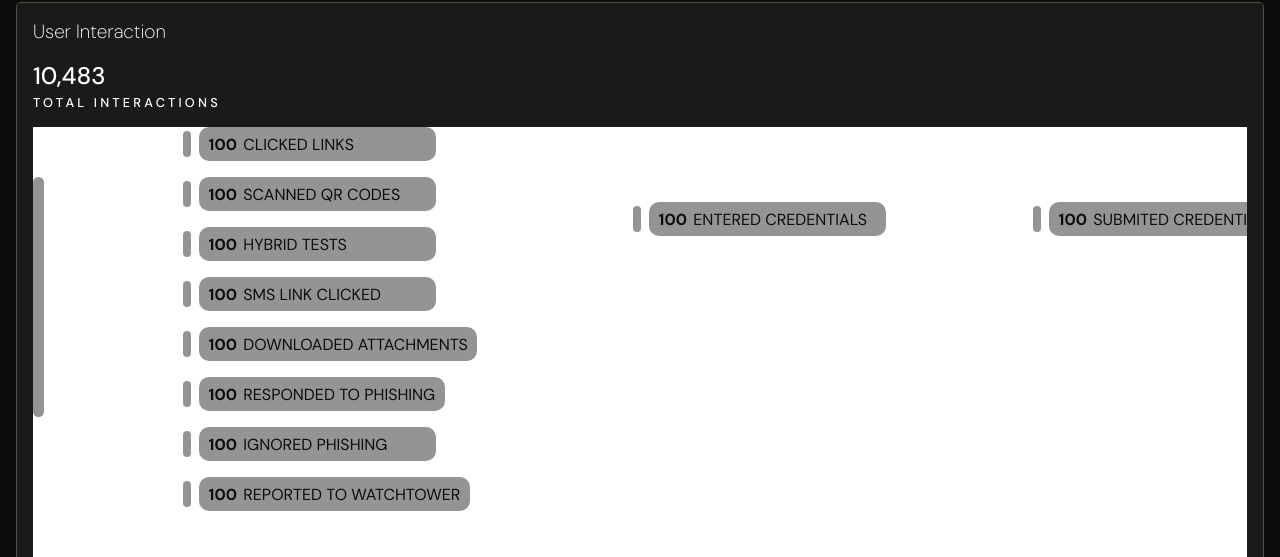
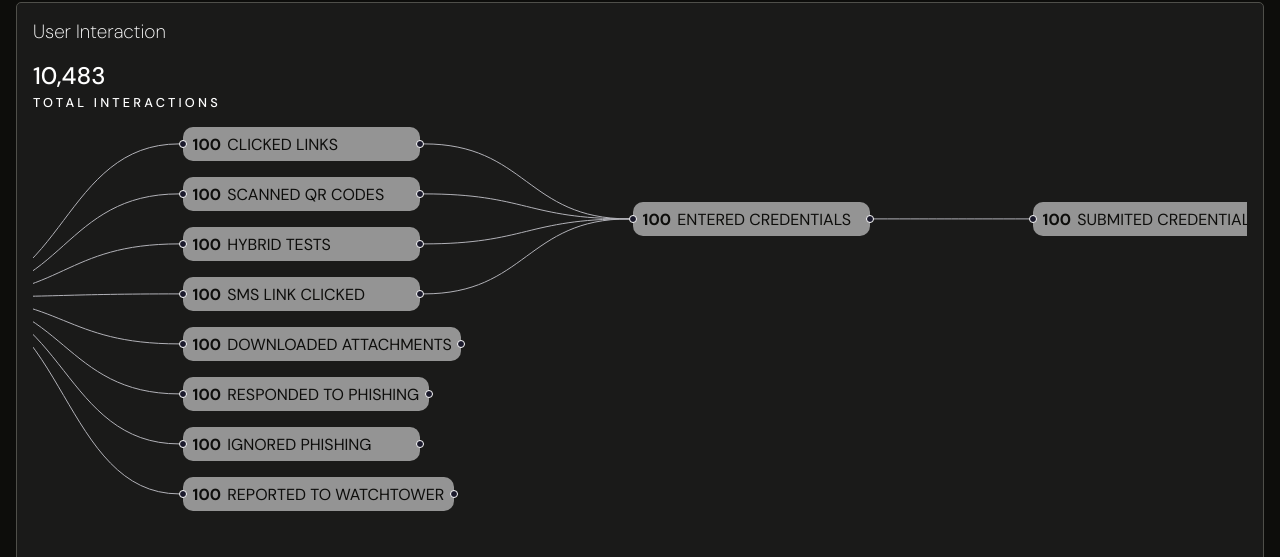
Before and after one commit to MohakWaghchaure/assignment-dune-security, a React (Create React App) app: page / in a window 1280 px wide. Shown: the part 80-637 px from the top of the page. Built offline with nearby package versions, Linux system fonts and the light colour scheme; what ag-grid-community would draw is missing.

Commit message:
react flow edges fix

```diff
--- a/src/components/CustomChart.tsx
+++ b/src/components/CustomChart.tsx
@@ -1,120 +1,94 @@
 import React, { useState } from 'react';
-import { ReactFlow } from '@xyflow/react';
-
+import { BaseEdge, EdgeProps, getBezierPath, Handle, Position, ReactFlow } from '@xyflow/react';
 import '@xyflow/react/dist/style.css';
 
 const initialEdges = [
-  { id: 'edge-1', source: 'node-1', sourceHandle: 'a', target: 'node-2' },
-  { id: 'edge-2', source: 'node-1', sourceHandle: 'b', target: 'node-3' },
+  { id: '1-2', source: 'node-1', target: 'node-2', },
+  { id: '1-3', source: 'node-1', target: 'node-3', },
+  { id: '1-4', source: 'node-1', target: 'node-4', },
+  { id: '1-5', source: 'node-1', target: 'node-5', },
+  { id: '1-6', source: 'node-1', target: 'node-6', },
+  { id: '1-7', source: 'node-1', target: 'node-7', },
+  { id: '1-8', source: 'node-1', target: 'node-8', },
+  { id: '1-9', source: 'node-1', target: 'node-9', },
+  { id: '2-10', source: 'node-2', target: 'node-10', },
+  { id: '3-10', source: 'node-3', target: 'node-10', },
+  { id: '4-10', source: 'node-4', target: 'node-10', },
+  { id: '5-10', source: 'node-5', target: 'node-10', },
+  { id: '10-11', source: 'node-10', target: 'node-11', },
+  { id: '11-12', source: 'node-11', target: 'node-12', },
 ];
 
 const initialNodes = [
-  {
-    id: 'node-1',
-    data: { label: '', count: 0, },
-    position: { x: 0, y: 50 },
-    type: 'startingNode',
-  },
-  {
-    id: 'node-2',
-    data: { label: 'CLICKED LINKS', count: 100, },
-    position: { x: 150, y: 0 },
-    type: 'custom',
-  },
-  {
-    id: 'node-3',
-    data: { label: 'SCANNED QR CODES', count: 100, },
-    position: { x: 150, y: 50 },
-    type: 'custom',
-  },
-  {
-    id: 'node-4',
-    data: { label: 'HYBRID TESTS', count: 100 },
-    position: { x: 150, y: 100 },
-    type: 'custom',
-  },
-  {
-    id: 'node-5',
-    data: { label: 'SMS LINK CLICKED', count: 100, },
-    position: { x: 150, y: 150 },
-    type: 'custom',
-  },
-  {
-    id: 'node-6',
-    data: { label: 'DOWNLOADED ATTACHMENTS', count: 100, },
-    position: { x: 150, y: 200 },
-    type: 'custom',
-  },
-  {
-    id: 'node-7',
-    data: { label: 'RESPONDED TO PHISHING', count: 100, },
-    position: { x: 150, y: 250 },
-    type: 'custom',
-  },
-  {
-    id: 'node-8',
-    data: { label: 'IGNORED PHISHING', count: 100, },
-    position: { x: 150, y: 300 },
-    type: 'custom',
-  },
-  {
-    id: 'node-9',
-    data: { label: 'REPORTED TO WATCHTOWER', count: 100, },
-    position: { x: 150, y: 350 },
-    type: 'custom',
-  },
-  {
-    id: 'node-10',
-    data: { label: 'ENTERED CREDENTIALS', count: 100, },
-    position: { x: 600, y: 75 },
-    type: 'custom',
-  },
-  {
-    id: 'node-11',
-    data: { label: 'SUBMITED CREDENTIALS', count: 100, },
-    position: { x: 1000, y: 75 },
-    type: 'custom',
-  },
-  {
-    id: 'node-12',
-    data: { label: 'ENTERED MFA', count: 100, },
-    position: { x: 1400, y: 75 },
-    type: 'custom',
-  },
+  { id: 'node-1', data: { label: '', count: 0 }, position: { x: -100, y: 50 }, type: 'startingNode', sourcePosition: Position.Right },
+  { id: 'node-2', data: { label: 'CLICKED LINKS', count: 100 }, position: { x: 150, y: 0 }, type: 'custom', sourcePosition: Position.Right, targetPosition: Position.Left },
+  { id: 'node-3', data: { label: 'SCANNED QR CODES', count: 100 }, position: { x: 150, y: 50 }, type: 'custom', sourcePosition: Position.Right, targetPosition: Position.Left },
+  { id: 'node-4', data: { label: 'HYBRID TESTS', count: 100 }, position: { x: 150, y: 100 }, type: 'custom', sourcePosition: Position.Right, targetPosition: Position.Left },
+  { id: 'node-5', data: { label: 'SMS LINK CLICKED', count: 100 }, position: { x: 150, y: 150 }, type: 'custom', sourcePosition: Position.Right, targetPosition: Position.Left },
+  { id: 'node-6', data: { label: 'DOWNLOADED ATTACHMENTS', count: 100 }, position: { x: 150, y: 200 }, type: 'custom', sourcePosition: Position.Right, targetPosition: Position.Left },
+  { id: 'node-7', data: { label: 'RESPONDED TO PHISHING', count: 100 }, position: { x: 150, y: 250 }, type: 'custom', sourcePosition: Position.Right, targetPosition: Position.Left },
+  { id: 'node-8', data: { label: 'IGNORED PHISHING', count: 100 }, position: { x: 150, y: 300 }, type: 'custom', sourcePosition: Position.Right, targetPosition: Position.Left },
+  { id: 'node-9', data: { label: 'REPORTED TO WATCHTOWER', count: 100 }, position: { x: 150, y: 350 }, type: 'custom', sourcePosition: Position.Right, targetPosition: Position.Left },
+  { id: 'node-10', data: { label: 'ENTERED CREDENTIALS', count: 100 }, position: { x: 600, y: 75 }, type: 'custom', sourcePosition: Position.Right, targetPosition: Position.Left },
+  { id: 'node-11', data: { label: 'SUBMITED CREDENTIALS', count: 100 }, position: { x: 1000, y: 75 }, type: 'custom', sourcePosition: Position.Right, targetPosition: Position.Left },
+  { id: 'node-12', data: { label: 'ENTERED MFA', count: 100 }, position: { x: 1400, y: 75 }, type: 'custom', sourcePosition: Position.Right, targetPosition: Position.Left },
 ];
-
 
 const CustomNode = ({ data }: { data: { label: string, count: number } }) => {
   return (
     <div className='custom-node-wrapper'>
-      <div className='node-start'></div>
+    <Handle type="target" position={Position.Left} id="a" />
       <div className="custom-node">
         <div className="count">{data.count}</div>
         <div className="label">{data.label}</div>
       </div>
-    </div>
-
-  );
+    <Handle type="source" position={Position.Right} id="b" />
+  </div>
+  )
 };
 
 const StartingNode = () => {
   return (
     <div className='starting-node-wrapper'>
+      <Handle type="source" position={Position.Right} id='a'/>
       <div className='starting-node'></div>
     </div>
-
   );
 };
 
-const nodeTypes = { custom: CustomNode, startingNode: StartingNode, };
+const CustomNEdge: React.FC<EdgeProps> = ({ id, sourceX, sourceY, targetX, targetY }) => {
+  const [edgePath] = getBezierPath({
+    sourceX: sourceX + 10,
+    sourceY,
+    targetX: targetX - 10,
+    targetY,
+    sourcePosition: Position.Right,
+    targetPosition: Position.Left,
+    curvature: 0.5,
+  });
+
+  return (
+    <BaseEdge
+      id={id}
+      path={edgePath}
+      style={{ stroke: '#4F4F4A', strokeWidth: 10, strokeLinecap: 'square', strokeOpacity: 0.8 }}
+    />
+  );
+};
+
+const nodeTypes = { custom: CustomNode, startingNode: StartingNode };
+const edgeTypes = { 'custom-edge': CustomNEdge };
 
 export default function CustomChart() {
-  const [nodes, setNodes] = useState(initialNodes);
-  const [edges, setEdges] = useState(initialEdges);
   return (
     <div className="custom-chart-wrapper" style={{ width: '100%', height: '500px' }}>
-      <ReactFlow nodes={nodes} edges={edges} nodeTypes={nodeTypes}>
-      </ReactFlow>
+      <ReactFlow
+        nodes={initialNodes}
+        edges={initialEdges}
+        edgeTypes={edgeTypes}
+        nodeTypes={nodeTypes}
+
+      />
     </div>
   );
 }
--- a/src/components/FlowDiagram.tsx
+++ b/src/components/FlowDiagram.tsx
@@ -1,4 +1,5 @@
 import * as React from 'react';
+import FlowChart from './FlowChart';
 import CustomChart from './CustomChart';
 
 export default function FlowDiagram() {
@@ -8,6 +9,7 @@ export default function FlowDiagram() {
       <div className='interactions'>10,483</div>
       <div className='sub-text'>TOTAL INTERACTIONS</div>
       <div className=''>
+        {/* <FlowChart></FlowChart> */}
         <CustomChart></CustomChart>
       </div>
     </div>
--- a/src/styles/common.scss
+++ b/src/styles/common.scss
@@ -220,7 +220,6 @@ $color9: #4F4F4A;
 }
 
 .custom-chart-wrapper{
-    background-color: #FFFFFF;
     .starting-node-wrapper{
         .starting-node{
             height: 15rem;
```
Also changed, not shown: src/components/FlowChart.tsx (added, +107 -0 lines).
